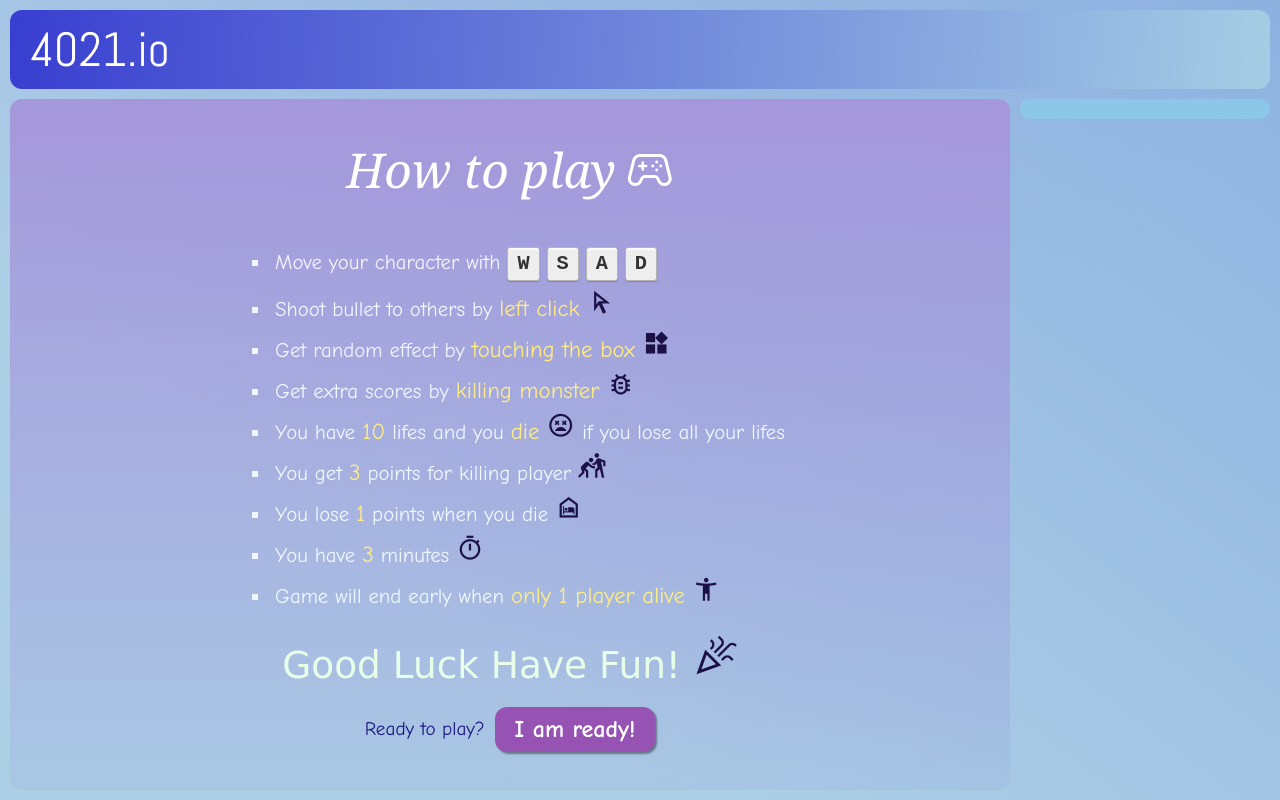
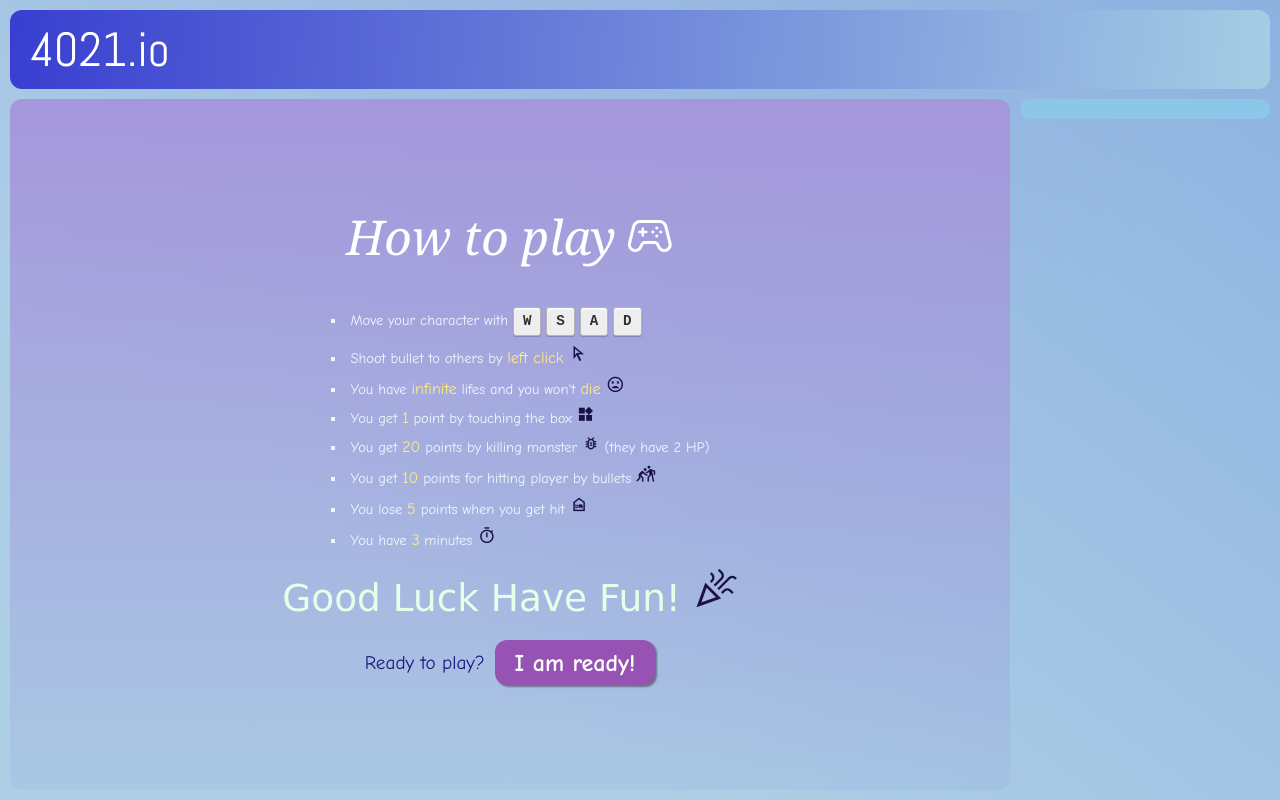
Before and after one commit to 021JasonLi/COMP4021-Project21-4021.io, a website: page public/index.html in a window 1280 px wide. Drawn offline with nearby package versions, Linux system fonts and the light colour scheme; no server answers.

Commit message:
changed how to play

```diff
--- a/public/index.html
+++ b/public/index.html
@@ -83,32 +83,25 @@
                         <li>Shoot bullet to others by <span class="how-to-play-important">left click <span class="material-symbols-outlined">
                             arrow_selector_tool
                         </span></span></li>
-                        <li>Get random effect by <span class="how-to-play-important">touching the box <span class="material-icons">
+                        <li>You have <span class="how-to-play-important">infinite</span> lifes and you won't <span class="how-to-play-important">die <span class="material-symbols-outlined">
+                            sentiment_very_dissatisfied
+                            </span> </span></li>
+                        <li>You get <span class="how-to-play-important">1</span> point by touching the box <span class="material-icons">
                             widgets
-                            </span></span></li>
-                        <li>Get extra scores by <span class="how-to-play-important">killing monster <span class="material-symbols-outlined">
+                            </span></li>
+                        <li>You get <span class="how-to-play-important">20</span> points by killing monster <span class="material-symbols-outlined">
                             bug_report
-                            </span></span></li>
-                        <li>You have <span class="how-to-play-important">10</span> lifes and you <span class="how-to-play-important">die <span class="material-symbols-outlined">
-                            sentiment_very_dissatisfied
-                            </span> </span>if you lose all your lifes</li>
-                        <li>You get <span class="how-to-play-important">3</span> points for killing player <span class="how-to-play-important"><span class="material-symbols-outlined">
+                            </span> (they have 2 HP)</li>
+                        <li>You get <span class="how-to-play-important">10</span> points for hitting player by bullets <span class="how-to-play-important"><span class="material-symbols-outlined">
                             sports_kabaddi
                             </span></span></li>
-                        <li>You lose <span class="how-to-play-important">1</span> points when you die <span class="how-to-play-important"><span class="material-symbols-outlined">
+                        <li>You lose <span class="how-to-play-important">5</span> points when you get hit <span class="how-to-play-important"><span class="material-symbols-outlined">
                             night_shelter
                             </span>
                             </span></li>
                         <li>You have <span class="how-to-play-important">3</span> minutes <span class="how-to-play-important"><span class="material-symbols-outlined">
                             timer
                             </span></span></li>
-                        <li>Game will end early when <span class="how-to-play-important">only 1 player alive <span class="material-symbols-outlined">
-                            accessibility_new
-                            </span>
-                            </span></li>
-                        <!-- <li><span class="how-to-play-important">Good Luck Have Fun <span class="material-symbols-outlined">
-                            celebration
-                            </span></span></li> -->
                     </ul>
                     <div id="glhf">Good Luck Have Fun! <span class="material-symbols-outlined">
                         celebration
--- a/public/style.css
+++ b/public/style.css
@@ -492,6 +492,7 @@ button.icon:active {
 #how-to-play-list {
     display: inline-block;
     text-align: left;
+    font-size: 70%;
 }
 
 /* #how-to-play-text {
```
